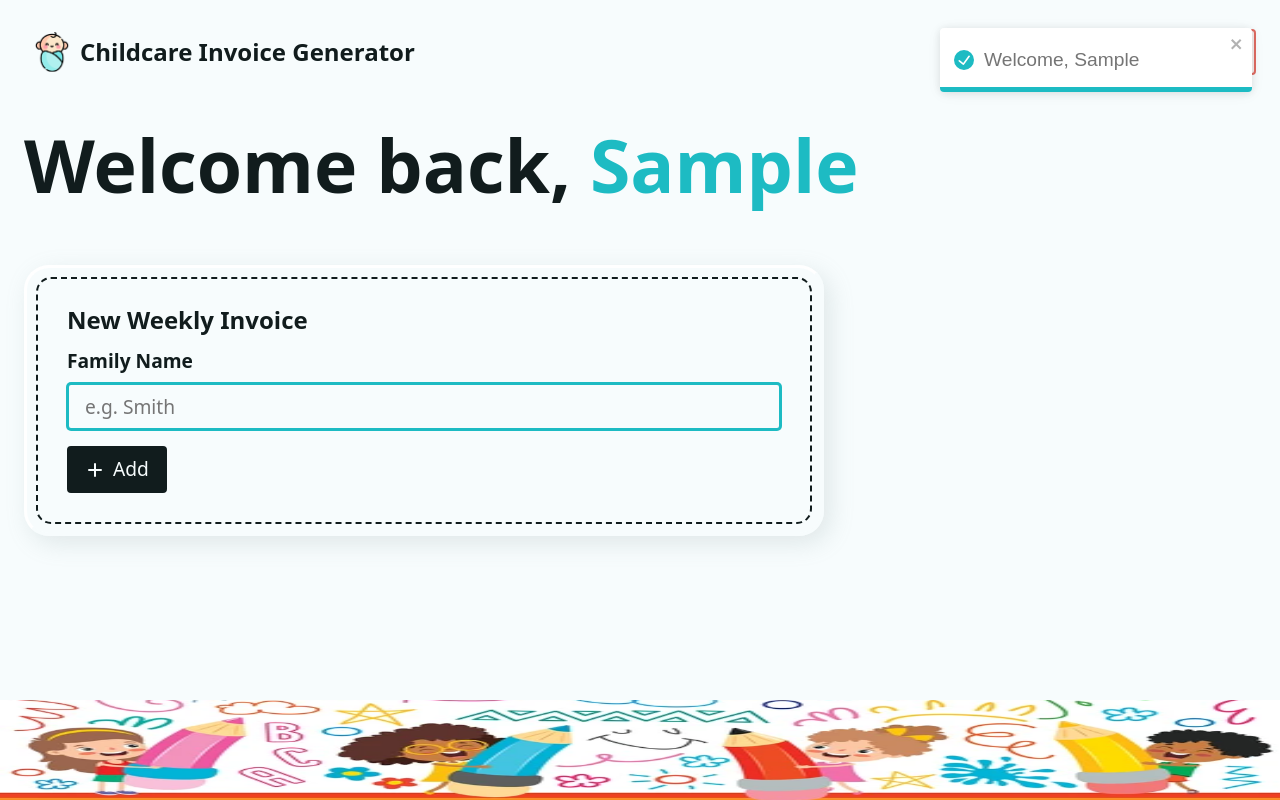
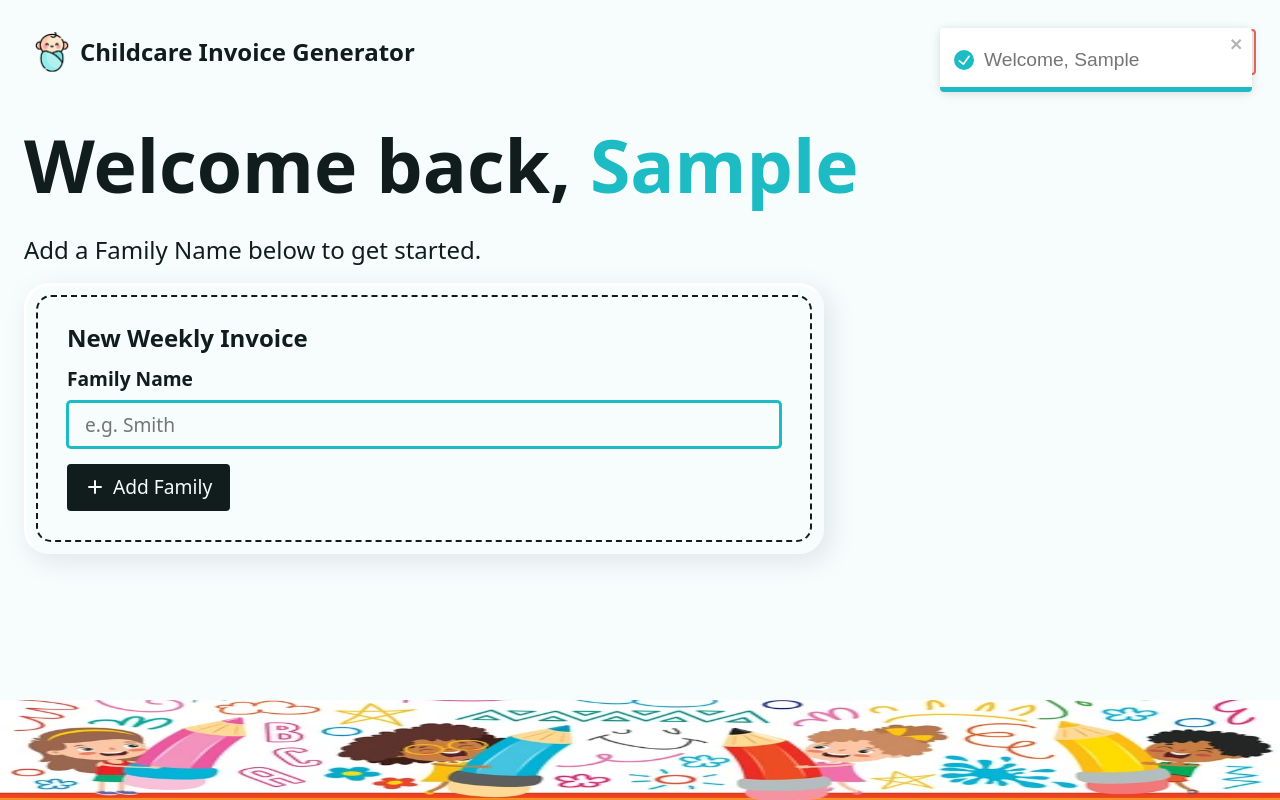
Before and after one commit to hannahf86/childcare-invoice-generator, a React (Vite) app: page / in a window 1280 px wide. Both pictures are taken after typing "Sample" into the empty fields and a click on the button "Create Account". Built offline with nearby package versions, Linux system fonts and the light colour scheme.

Commit message:
More forms added

```diff
--- a/src/Components/AddFamilyNameForm.jsx
+++ b/src/Components/AddFamilyNameForm.jsx
@@ -26,7 +26,8 @@ const AddFamilyNameForm = () => {
     return (
         <div className='form-wrapper'>
             <h2 className='h3'>New Weekly Invoice</h2>
-            <fetcher.Form method='post'
+            <fetcher.Form
+                method='post'
                 className='grid-sm'
                 ref={formRef}
             >
@@ -41,37 +42,12 @@ const AddFamilyNameForm = () => {
                         ref={focusRef} />
                 </div>
 
-                {/* <div className='grid-xs'>
-                    <label htmlFor='newHours'>Hours per week</label>
-                    <input
-                        type='number'
-                        step='0.01'
-                        name='hoursPerWeek'
-                        id='hoursPerWeek'
-                        placeholder='e.g. 24'
-                        inputMode='decimal'
-                        required />
-                </div>
-
-                <div className='grid-xs'>
-                    <label htmlFor='newHours'>Select funding options</label>
-                    <select
-                        name='funding'
-                        id='funding'
-                        required >
-                        <option value="2 year old, 15 hours funding">2yrs 15hrs</option>
-                        <option value="3 year old, 15 hours funding">3yrs 15hrs</option>
-                        <option value="3 year old, 30 hours funding">3yrs 30hrs</option>
-                        <option value="No funding">NONE</option>
-                    </select>
-                </div> */}
-
                 <input type='hidden' name='_action' value='createInvoice' />
 
                 <button type='submit' className='btn btn--dark' disabled={isSubmitting}>
                     {
                         isSubmitting ? <span>Thinking...</span> :
-                            <><HiPlus size={20}/>Add</>
+                            <><HiPlus size={20} />Add Family</>
                     }
                 </button>
             </fetcher.Form>
--- /dev/null
+++ b/src/Components/AddHoursForm.jsx
@@ -0,0 +1,91 @@
+import React, { useRef, useEffect } from 'react'
+import { useFetcher } from 'react-router-dom'
+
+// ICONS
+import { HiPlus } from 'react-icons/hi'
+
+const AddHoursForm = ({ invoices }) => {
+    const fetcher = useFetcher();
+    const formRef = useRef();
+
+    const focusRef = useRef();
+
+    const isSubmitting = fetcher.state === 'submitting';
+
+    // clears the form
+    useEffect(() => {
+        if (!isSubmitting) {
+            formRef.current.reset()
+            focusRef.current.focus()
+        }
+    }, [isSubmitting]);
+
+    return (
+
+        <div className='form-wrapper'>
+            <h2 className='h3'>Add weekly hours for family: <span className='accent'>{invoices.length === 1 && `${invoices.map((invoice) => invoice.name)}`}</span></h2>
+
+
+            <fetcher.Form
+                method='post'
+                className='grid-sm'
+                ref={formRef}
+            >
+
+                <div className='grid-xs'>
+                    <label htmlFor='hoursPerWeek'>Hours per week</label>
+                    <input
+                        type='number'
+                        step='0.01'
+                        name='hoursPerWeek'
+                        id='hoursPerWeek'
+                        placeholder='e.g. 24'
+                        inputMode='decimal'
+                        required
+                        ref={focusRef} />
+                </div>
+
+                <div className='grid-xs'>
+                    <label htmlFor='funding'>Select funding options</label>
+                    <select
+                        name='funding'
+                        id='funding'
+                        required >
+                        <option value="2 year old, 15 hours funding">2yrs 15hrs</option>
+                        <option value="3 year old, 15 hours funding">3yrs 15hrs</option>
+                        <option value="3 year old, 30 hours funding">3yrs 30hrs</option>
+                        <option value="No funding">NONE</option>
+                    </select>
+                </div>
+
+                <div className="grid-xs" hidden={invoices.length === 1}>
+                    <label htmlFor='selectFamilyName'>Select Family Name</label>
+                    <select name='selectFamilyName' id='selectFamilyName' required>
+                        {
+                            invoices
+                                .sort((a, b) => a.createdAt - b.createdAt)
+                                .map((invoice) => {
+                                    return (
+                                        <option key={invoice.id} value={invoice.id}>{invoice.name}</option>
+                                    )
+                                })
+                        }
+                    </select>
+                </div>
+
+                <input type='hidden' name='_action' value='addHours' />
+
+                <button type='submit' className='btn btn--dark' disabled={isSubmitting}>
+                    {
+                        isSubmitting ? <span>Thinking...</span> :
+                            <><HiPlus size={20} />Add Hours</>
+                    }
+                </button>
+
+            </fetcher.Form>
+        </div>
+
+    )
+}
+
+export default AddHoursForm
--- a/src/Scenes/Dashboard.jsx
+++ b/src/Scenes/Dashboard.jsx
@@ -4,6 +4,7 @@ import { useLoaderData } from "react-router-dom";
 // SCENES
 import Intro from "./Intro";
 import AddFamilyNameForm from "../Components/AddFamilyNameForm";
+import AddHoursForm from "../Components/AddHoursForm";
 
 // TOAST
 import { toast } from "react-toastify";
@@ -42,7 +43,7 @@ export async function dashboardAction({ request }) {
                 // hours: values.hoursPerWeek,
                 // funding: values.funding,
             })
-            return toast.success("Weekly hours added!")
+            return toast.success("Family name added")
         } catch (e) {
             throw new Error("There was a problem creating your invoice.")
         }
@@ -58,16 +59,27 @@ const Dashboard = () => {
                 userName ? (
                     <div className="dashboard">
                         <h1>Welcome back, <span className="accent">{userName}</span></h1>
-                        <div className="gird-sm">
-                            {/* {invoices ? (): ()} */}
+                        <div className="grid-sm">
+                            {
+                                invoices && invoices.length > 0
+                                    ? (
+                                        < div className="grid-lg">
+                                            <div className="flex-lg">
+                                                <AddFamilyNameForm />
+                                                <AddHoursForm invoices={invoices} />
+                                            </div>
+                                        </div>
+                                    ) : (
+                                        <div className="grid-sm">
+                                            <p>Add a Family Name below to get started.</p>
+                                            <AddFamilyNameForm />
+                                        </div>
+                                    )
+                            }
                         </div>
 
-                        <div className="grid-lg">
-                            <div className="flex-lg">
-                                <AddFamilyNameForm />
-                            </div>
-                        </div>
-                    </div>
+
+                    </div >
                 ) : <Intro />
             }
         </>
--- a/src/index.css
+++ b/src/index.css
@@ -437,15 +437,16 @@ select {
   z-index: -1;
 }
 
-.expense-inputs {
+.invoice-inputs {
   display: -webkit-box;
   display: -ms-flexbox;
   display: flex;
+  width: 100%;
   gap: var(--space-md);
 }
 
 @media screen and (max-width: 725px) {
-  .expense-inputs {
+  .invoice-inputs {
     -ms-flex-wrap: wrap;
     flex-wrap: wrap;
   }
```
Also changed, not shown: src/Components/AddChild.jsx (added, +14 -0 lines).
